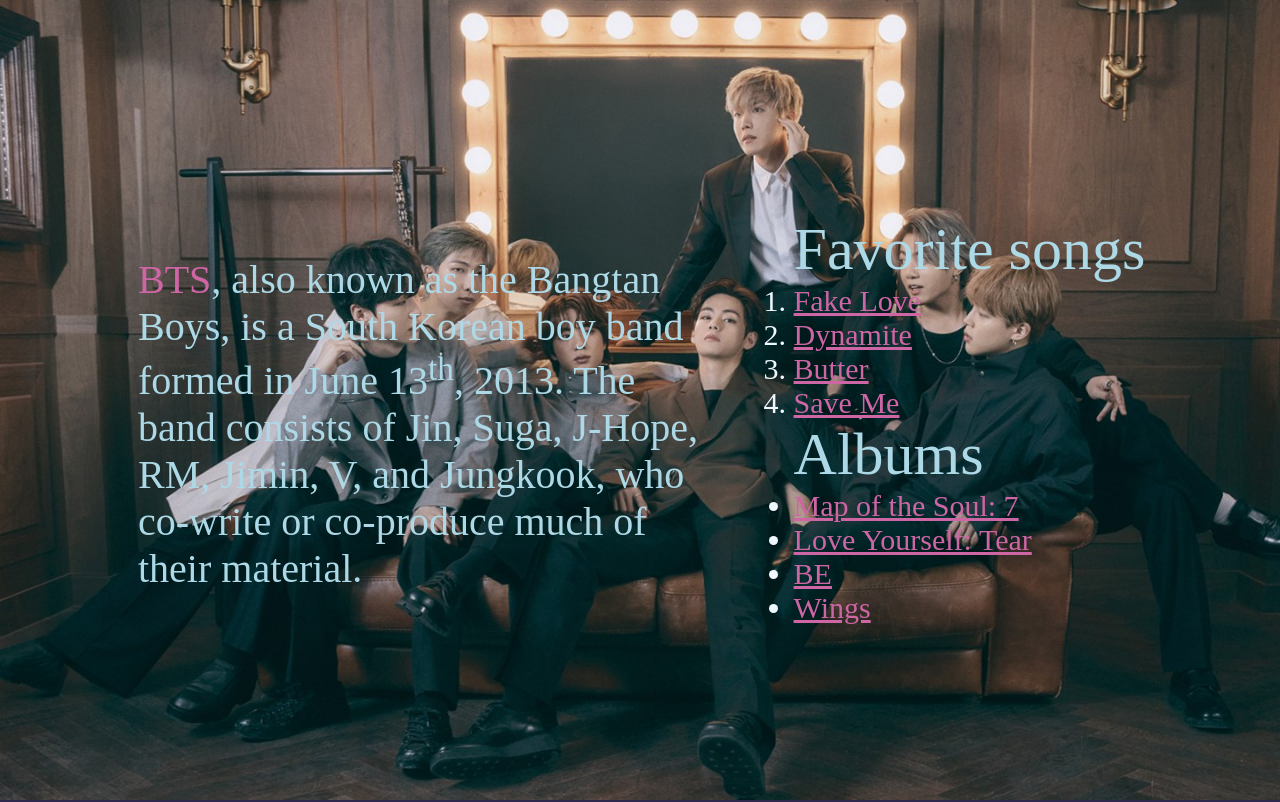
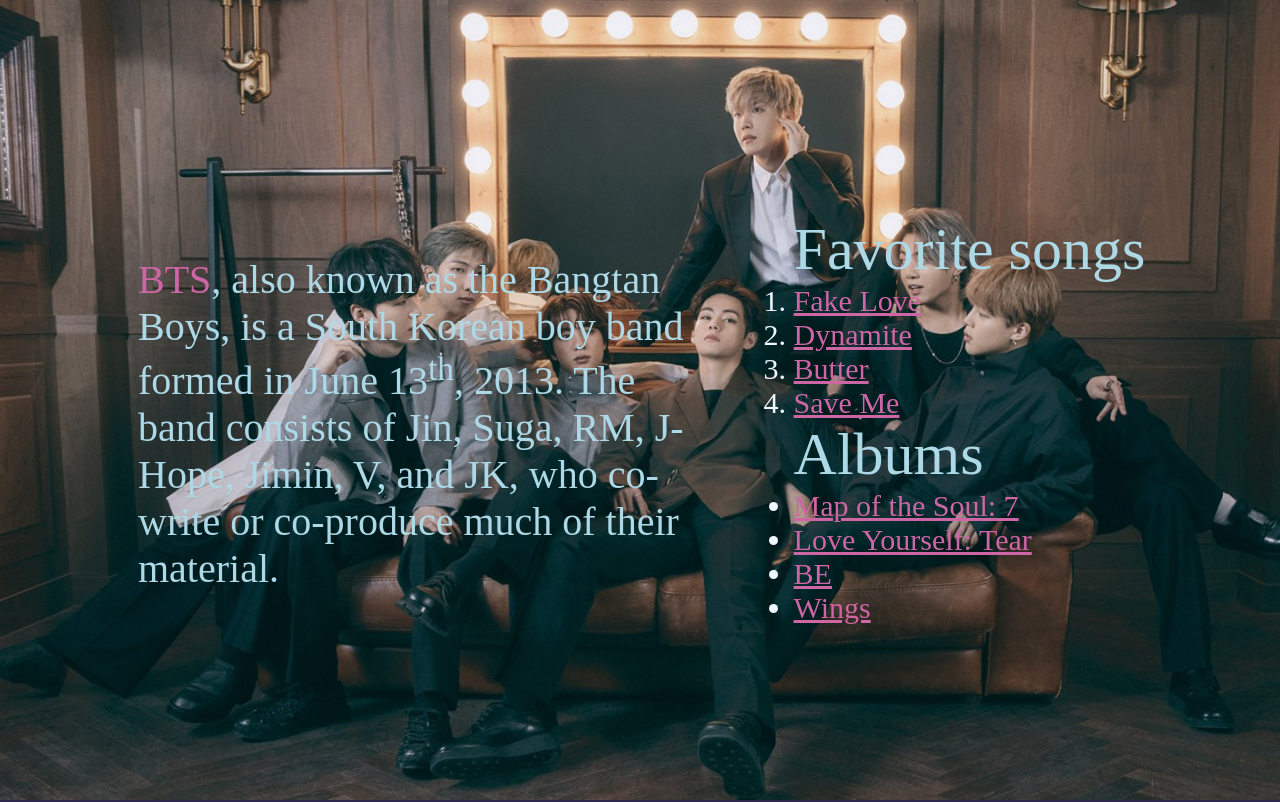
Before and after one commit to Lancealeyo/btsBand, a plain HTML site: page index.html in a window 1280 px wide. Shown: the top 802 px of the page. Drawn offline with Linux system fonts and the light colour scheme.

Commit message:
Update index.html
Signed-off-by: Lancealeyo <139876145+Lancealeyo@users.noreply.github.com>

```diff
--- a/index.html
+++ b/index.html
@@ -14,7 +14,7 @@
                     <div class="bandIntro">
                         <p>
                            <span>BTS</span>, also known as the Bangtan Boys, is a South Korean boy band formed in June 13<sup>th</sup>, 2013.
-                           The band consists of Jin, Suga, J-Hope, RM, Jimin, V, and Jungkook, who co-write or co-produce much of their material.
+                           The band consists of Jin, Suga, RM, J-Hope, Jimin, V, and JK, who co-write or co-produce much of their material.
                         </p>
                     </div>
                 </div>
```
